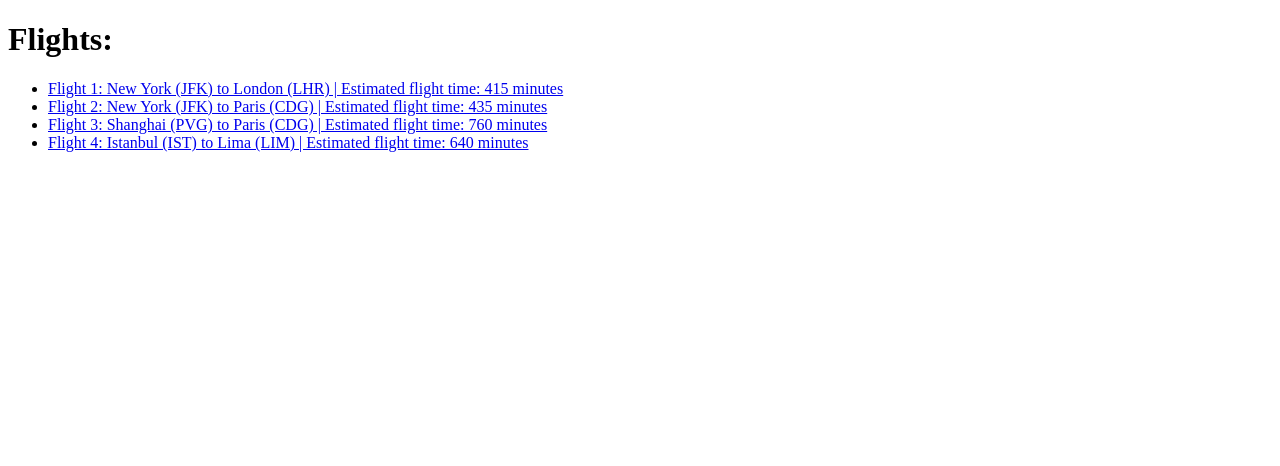
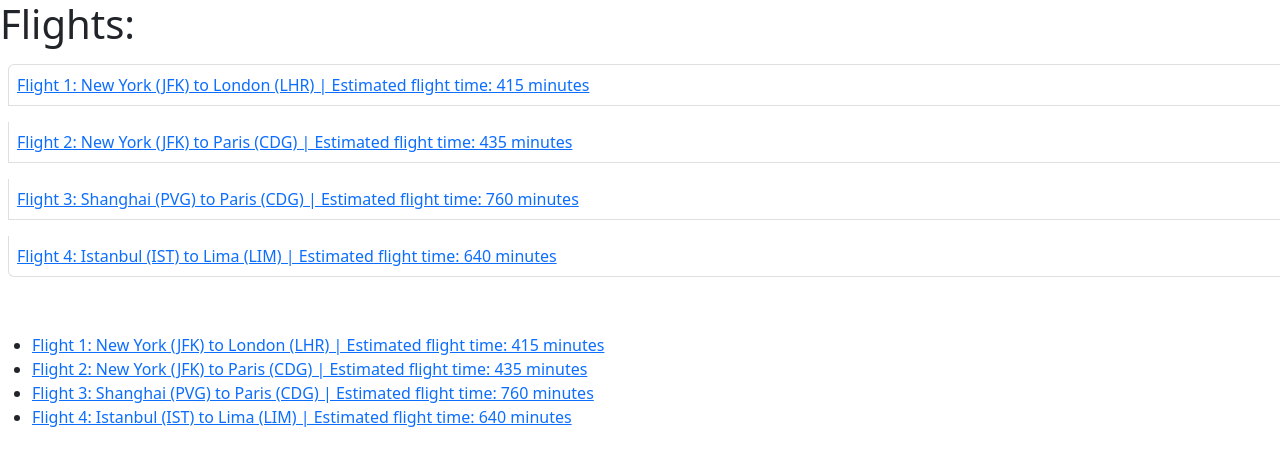
Before and after one commit to fournacea/airline, a Django app: page /flights/ in a window 1280 px wide. Shown: the top 466 px of the page. Run offline with Django 4.2, Linux system fonts and the light colour scheme; data comes from the database, SQL or seed files in the repository.

Commit message:
ADD BootStrap 5.2

```diff
--- a/flights/templates/flights/index.html
+++ b/flights/templates/flights/index.html
@@ -3,7 +3,15 @@
 {% block body %}
 <!--Render list of flights-->
     <h1>Flights:</h1>
+    <div class="list-group">
+        {% for flight in flights %}
+            <button type="button" class="list-group-item list-group-item-action p-2 m-2">
+                <a href="{% url 'flight' flight.id %}">Flight {{ flight.id }}: {{ flight.origin }} to {{ flight.destination }} | Estimated flight time: {{flight.duration}} minutes</a>
+            </button>
+        {% endfor %}
+      </div>
     <ul>
+        <br><br>
         {% for flight in flights %}
         <li><a href="{% url 'flight' flight.id %}">Flight {{ flight.id }}: {{ flight.origin }} to {{ flight.destination }} | Estimated flight time: {{flight.duration}} minutes</a></li>
         {% endfor %}
--- a/flights/templates/flights/layout.html
+++ b/flights/templates/flights/layout.html
@@ -9,6 +9,7 @@
         <meta http-equiv="X-UA-Compatible" content="IE=edge">
         <title>Flights</title>
         <meta name="viewport" content="width=device-width, initial-scale=1">
+        <link href="https://cdn.jsdelivr.net/npm/bootstrap@5.2.3/dist/css/bootstrap.min.css" rel="stylesheet" integrity="sha384-rbsA2VBKQhggwzxH7pPCaAqO46MgnOM80zW1RWuH61DGLwZJEdK2Kadq2F9CUG65" crossorigin="anonymous">
         <link rel="stylesheet" href="">
     </head>
     <body>
@@ -17,6 +18,6 @@
         <![endif]-->
         {% block body %}
         {% endblock body%}
-
+        <script src="https://cdn.jsdelivr.net/npm/bootstrap@5.2.3/dist/js/bootstrap.bundle.min.js" integrity="sha384-kenU1KFdBIe4zVF0s0G1M5b4hcpxyD9F7jL+jjXkk+Q2h455rYXK/7HAuoJl+0I4" crossorigin="anonymous"></script>
     </body>
 </html>
```
